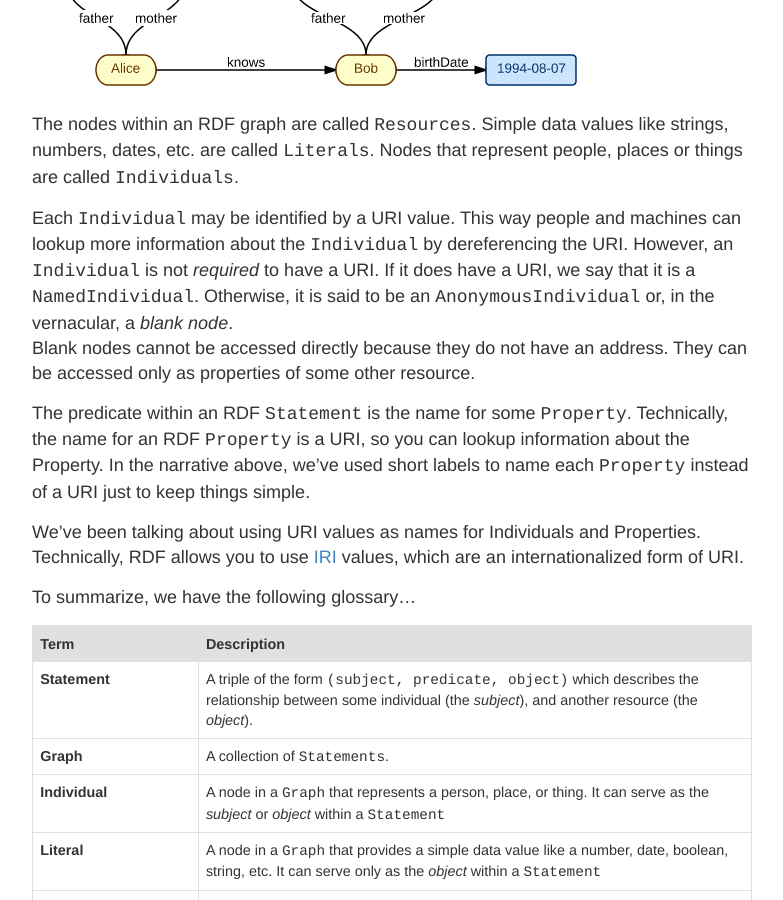
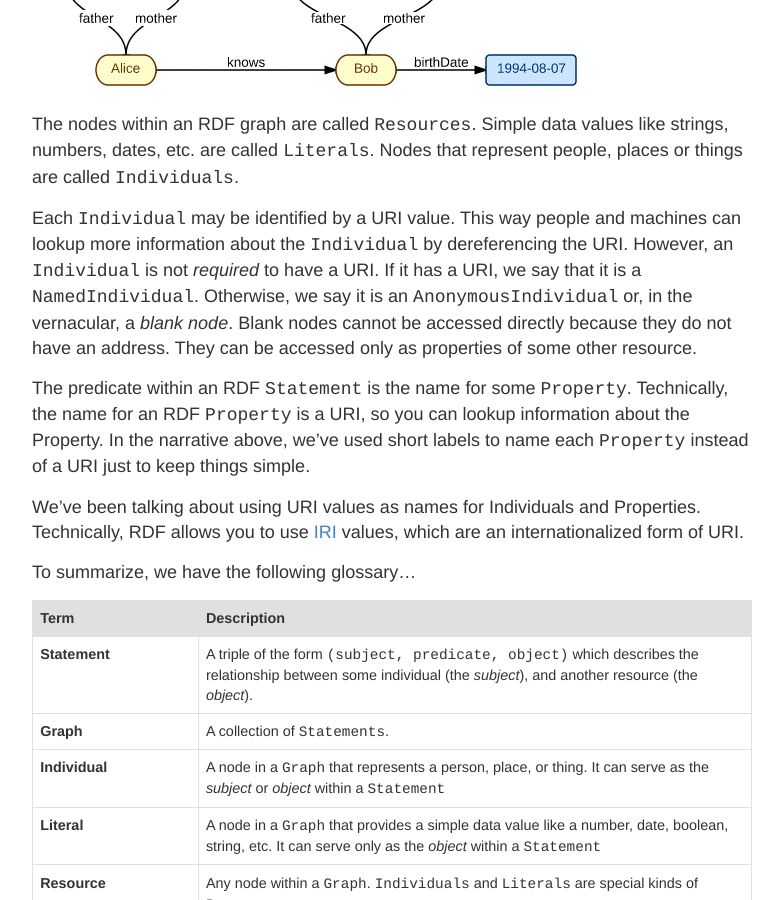
Before and after one commit to konigio/konigio.github.io, a Jekyll site: the page built from _posts/2015-02-08-RDF-in-a-nutshell.md, in a window 1280 px wide and 900 px high, scrolled down 949 px. Shown: the whole window, without its empty margins (248-1031 px from the left). Built offline with Jekyll 4.4.1, drawn with Linux system fonts in a browser that asks for light colours.

Commit message:
Updated RDF in a nutshell

```diff
--- a/_posts/2015-02-08-RDF-in-a-nutshell.md
+++ b/_posts/2015-02-08-RDF-in-a-nutshell.md
@@ -37,9 +37,9 @@
 
 Each `Individual` may be identified by a URI value.  This way people and machines can
 lookup more information about the `Individual` by dereferencing the URI.  However, an `Individual`
-is not *required* to have a URI.  If it does have a URI, we say that it is a `NamedIndividual`.
-Otherwise, it is said to be an `AnonymousIndividual` or, in the vernacular, a *blank node*.
-Blank nodes cannot be accessed directly because they do not have an address.  They can be accessed only
+is not *required* to have a URI.  If it has a URI, we say that it is a `NamedIndividual`.
+Otherwise, we say it is an `AnonymousIndividual` or, in the vernacular, a *blank node*.  Blank nodes
+cannot be accessed directly because they do not have an address.  They can be accessed only
 as properties of some other resource.
 
 The predicate within an RDF `Statement` is the name for some `Property`.  Technically,
```
